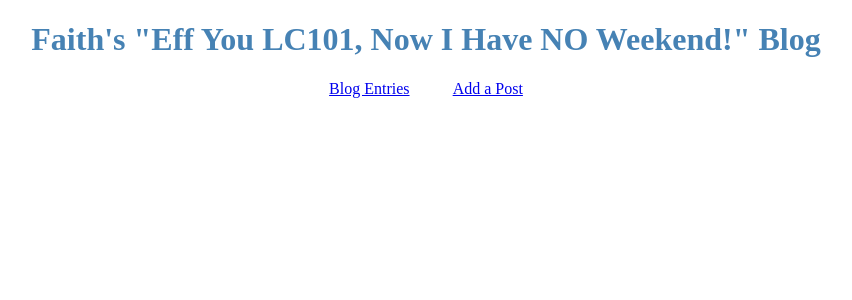
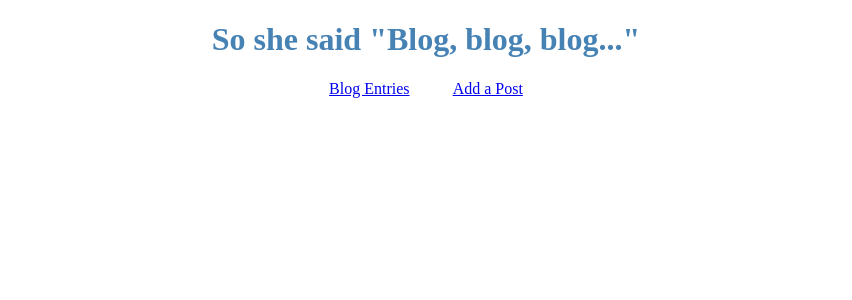
Before and after one commit to Hraefn/build-a-blog, a Flask app: page /blog in a window 1280 px wide. Shown: the top 300 px of the page, without its empty margins (214-1066 px from the left). Run offline with Flask 2, Linux system fonts and the light colour scheme; data that the repository does not hold is empty.

Commit message:
Less Obnoxious Blog Update

```diff
--- a/main.py
+++ b/main.py
@@ -27,13 +27,13 @@ def index():
     if qry_id == None:
         entries = Blog.query.all()
         return render_template("blog.html",
-            title="Faith's Blog",
+            title="Raven's Ranting",
             entries=entries)
 
     else:
         entries = Blog.query.filter_by(id=qry_id).all()
         return render_template("blog.html",
-            title="Faith's Blog",
+            title="Raven's Ranting",
             entries=entries)
 
 @app.route('/blogentry', methods=['POST', 'GET'])
--- a/templates/base.html
+++ b/templates/base.html
@@ -33,7 +33,7 @@
         </style>
     </head>
 <body>
-    <h1>Faith's "Eff You LC101, Now I Have NO Weekend!" Blog</h1>
+    <h1>So she said "Blog, blog, blog..."</h1>
     <p>
         <a href="/blog">Blog Entries</a>
         &nbsp &nbsp &nbsp &nbsp &nbsp
--- a/templates/blog.html
+++ b/templates/blog.html
@@ -8,9 +8,12 @@
         </a>
     </h2>
     <p>
-        <img src="https://images-na.ssl-images-amazon.com/images/I/41KLCZIQolL._SY300_.jpg">
+        {{ entry.content }}
         <br>
-        {{ entry.content }}
+        <br>
+        <br>
+        <br>
+        <img src="http://www.urbanthreads.com/productImages/regularSize/UTH1105.jpg">
     </p>
     {% endfor %}
 
--- a/templates/todos.html
+++ b/templates/todos.html
@@ -1,7 +1,7 @@
 {% extends "base.html" %}
 
 {% block content %}
-    <h1>Get It Done!</h1>
+    <h1>Build-A-Blog!</h1>
     <form method='post'>
         <label>
             New Task:
```
